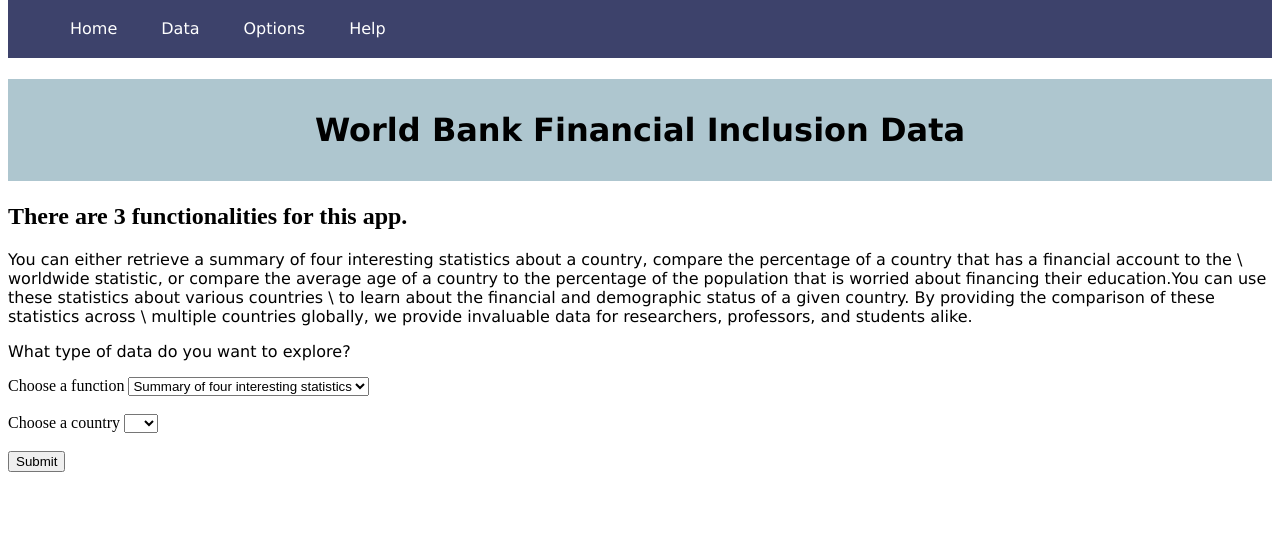
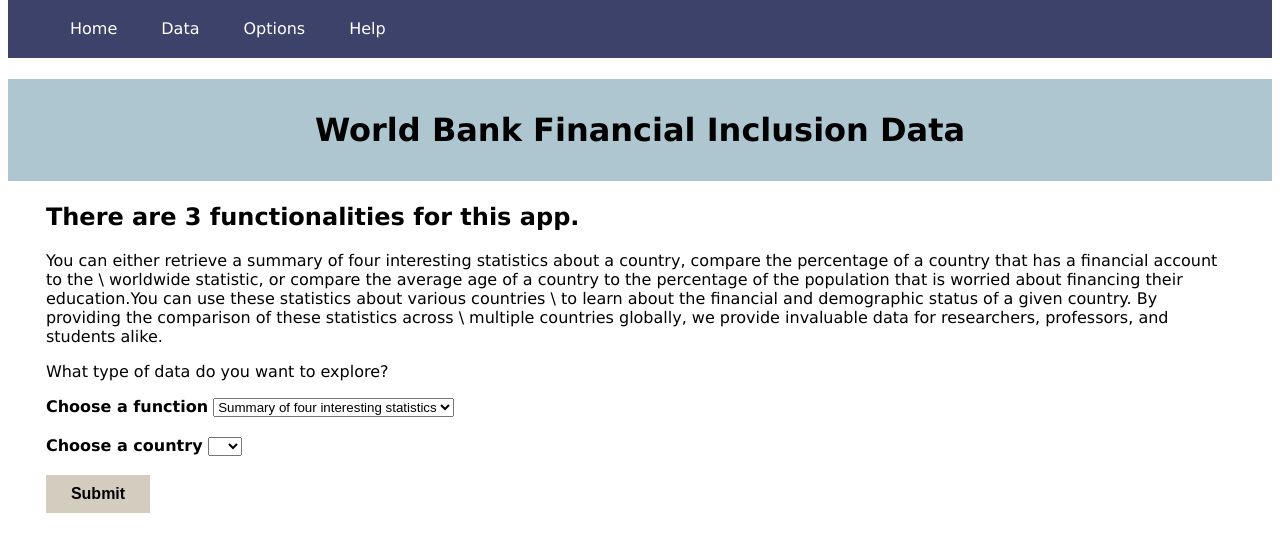
Before and after one commit to CS257-F23/team-project-e, a Flask app: page / in a window 1280 px wide. Shown: the part 17-569 px from the top of the page. Run offline with Flask 3, Linux system fonts and the light colour scheme; parts of the project's set-up code (start-up, migrations or seed data) failed here and were passed over.

Commit message:
css updates for homepage

```diff
--- a/static/datastyle.css
+++ b/static/datastyle.css
@@ -4,7 +4,6 @@ h1 {
     background-color: #aec6cf;
     color: black;
     text-align: center;
-    font-family:'Lucida Sans', 'Lucida Sans Regular', 'Lucida Grande', 'Lucida Sans Unicode', Geneva, Verdana, sans-serif;
 }
 
 nav ul {
@@ -24,13 +23,37 @@ nav li a {
     text-align: center;
     padding: 20px 22px;
     font-size: 16px;
-    font-family:'Lucida Sans', 'Lucida Sans Regular', 'Lucida Grande', 'Lucida Sans Unicode', Geneva, Verdana, sans-serif;
 }
 
 nav li a:hover {
     color: white;
     background-color: #88807b;
 }
-p {
-    font-family:'Lucida Sans', 'Lucida Sans Regular', 'Lucida Grande', 'Lucida Sans Unicode', Geneva, Verdana, sans-serif
+#form_prompt, label {
+    font-weight: bold;
 }
+
+#form_prompt {
+    text-decoration: underline;
+}
+
+input {
+    background-color: #d4ccbe;
+    font-size: 16px;
+    font-weight: bold;
+    padding: 10px 25px;
+    display: inline-block;
+    border: none;
+}
+
+input:hover {
+    background-color: #b8b09b;
+}
+
+body {
+    font-family:'Lucida Sans', 'Lucida Sans Regular', 'Lucida Grande', 'Lucida Sans Unicode', Geneva, Verdana, sans-serif;
+}
+h2, p, form, input {
+    margin-left: 3%;
+    margin-right: 3%;
+}
```
